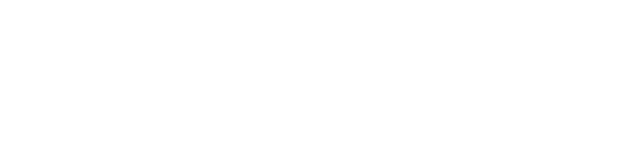
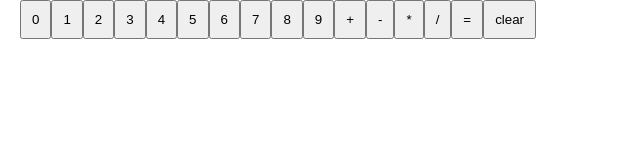
Before and after one commit to cstep404/calc, a plain HTML site: page index.html in a window 1280 px wide. Shown: the whole page, without its empty margins (0-640 px from the left). Drawn offline with Linux system fonts and the light colour scheme.

Commit message:
Styling and calculator design.

```diff
--- a/index.html
+++ b/index.html
@@ -6,8 +6,27 @@
     <meta name="viewport" content="width=device-width, initial-scale=1.0">
     <title>TOP Calculator</title>
     <script src="/scripts/calc.js"></script>
+    <link rel="stylesheet" href="styles/calc.css">
 </head>
 <body>
-
+    <div id="calculator">
+        <div id="display" class="calc-btn"></div>
+        <button id="zero" class="calc-btn">0</button>
+        <button id="one" class="calc-btn">1</button>
+        <button id="two" class="calc-btn">2</button>
+        <button id="three" class="calc-btn">3</button>
+        <button id="four" class="calc-btn">4</button>
+        <button id="five" class="calc-btn">5</button>
+        <button id="six" class="calc-btn">6</button>
+        <button id="seven" class="calc-btn">7</button>
+        <button id="eight" class="calc-btn">8</button>
+        <button id="nine" class="calc-btn">9</button>
+        <button id="add" class="calc-btn">+</button>
+        <button id="subtract" class="calc-btn">-</button>
+        <button id="multiply" class="calc-btn">*</button>
+        <button id="divide" class="calc-btn">/</button>
+        <button id="equals" class="calc-btn">=</button>
+        <button id="clear" class="calc-btn">clear</button>
+    </div>
 </body>
 </html>
--- a/styles/calc.css
+++ b/styles/calc.css
@@ -0,0 +1,14 @@
+* {
+    margin: 0;
+    padding: 0;
+}
+
+#calculator {
+    display: flex;
+}
+
+#display {}
+
+.calc-btn {
+    padding: 10px;
+}
```
